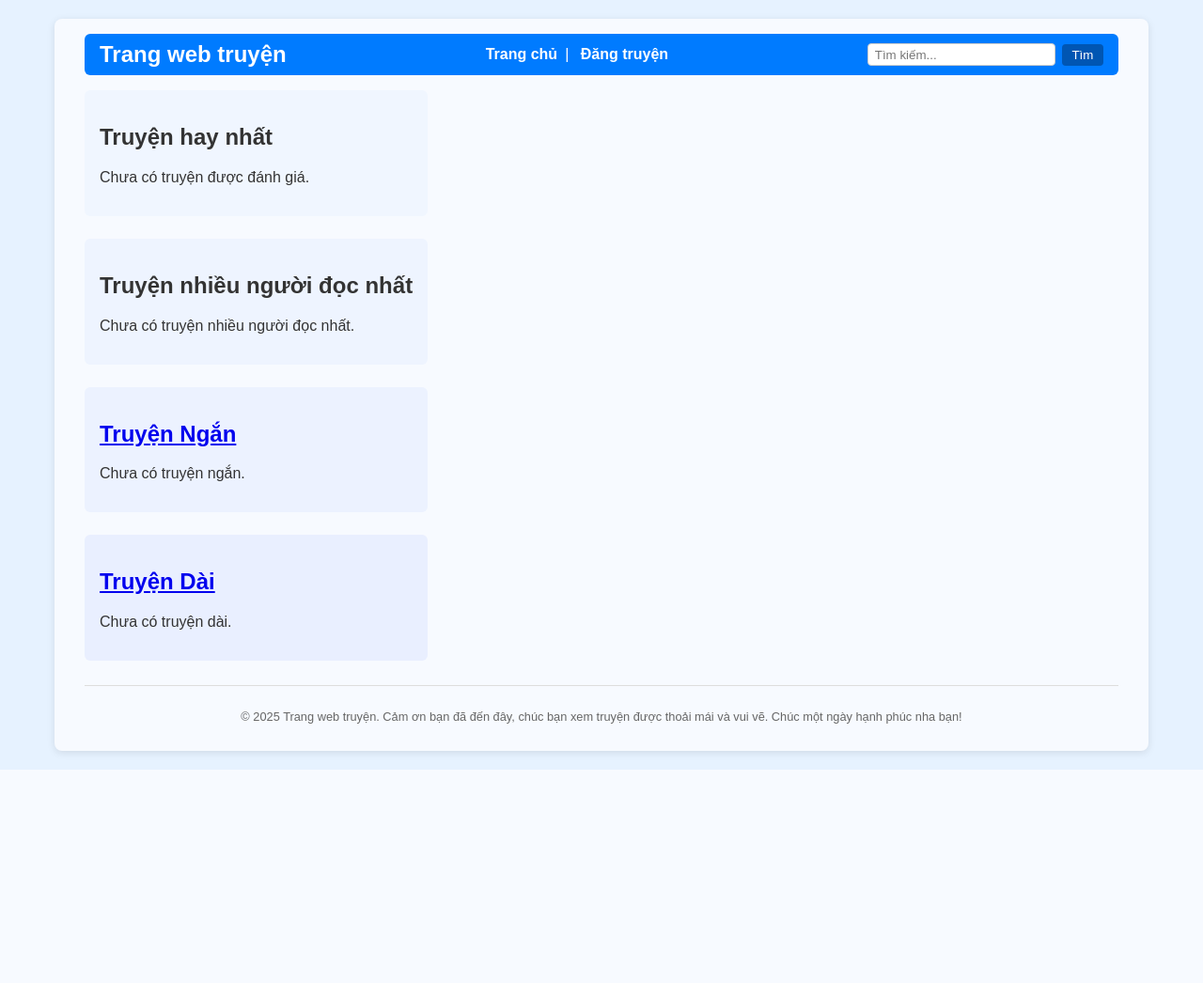
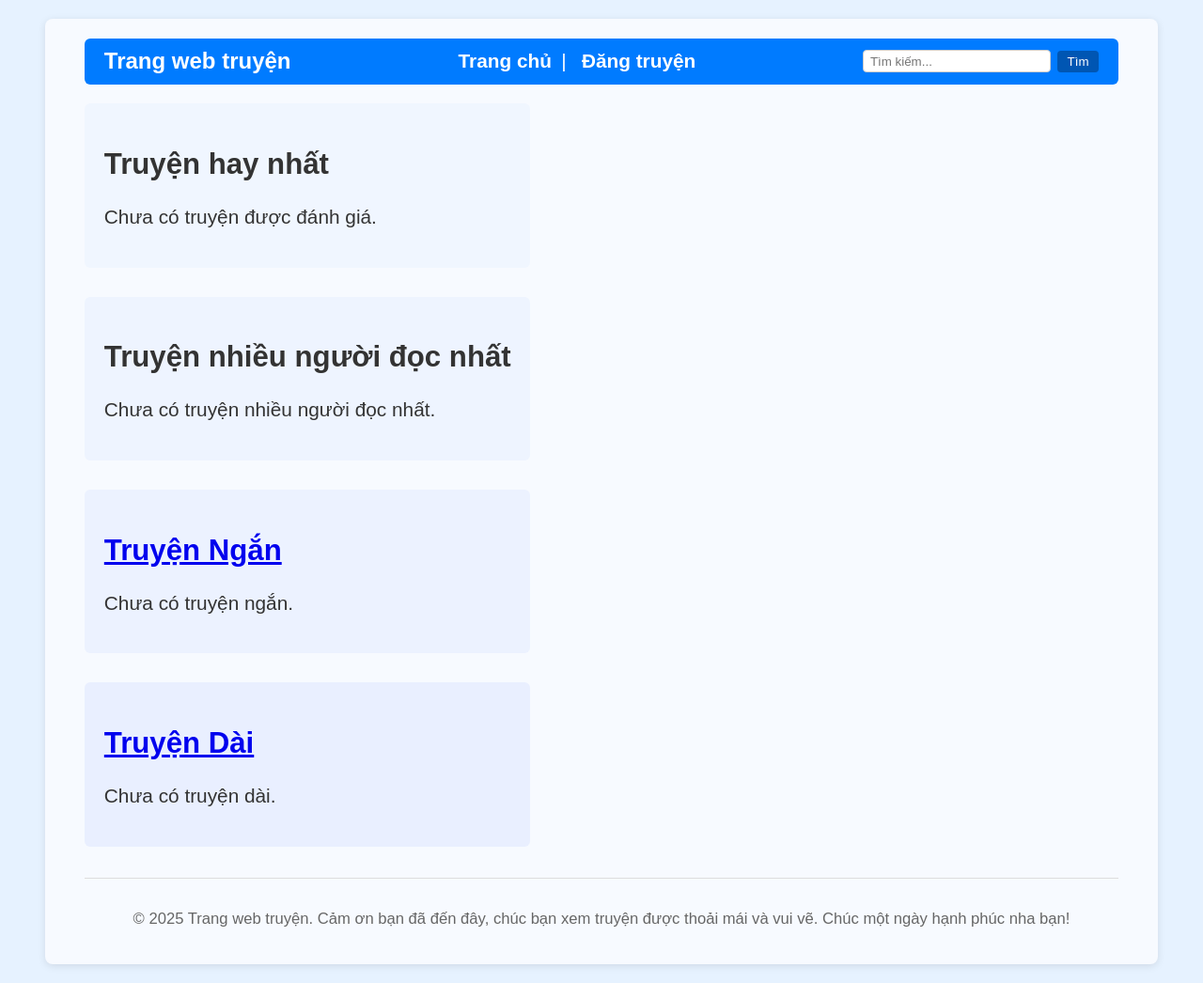
Before and after one commit to tranhiepvn/story-site-flask, a Flask app: page / in a window 1280 px wide. Shown: the whole page at 94% size. Before the commit the page ends 819 px from the top, so only its background shows below. Run offline with Flask 3, Linux system fonts and the light colour scheme.

Commit message:
Tăng font size 2

```diff
--- a/src/static/style.css
+++ b/src/static/style.css
@@ -5,6 +5,8 @@ body {
   /* Nền xanh dương nhạt cho toàn trang để trông hiện đại hơn */
   background-color: #e6f2ff;
   color: #333;
+  /* tăng kích cỡ chữ toàn trang để dễ đọc hơn */
+  font-size: 1.3em;
 }
 
 .container {
```
